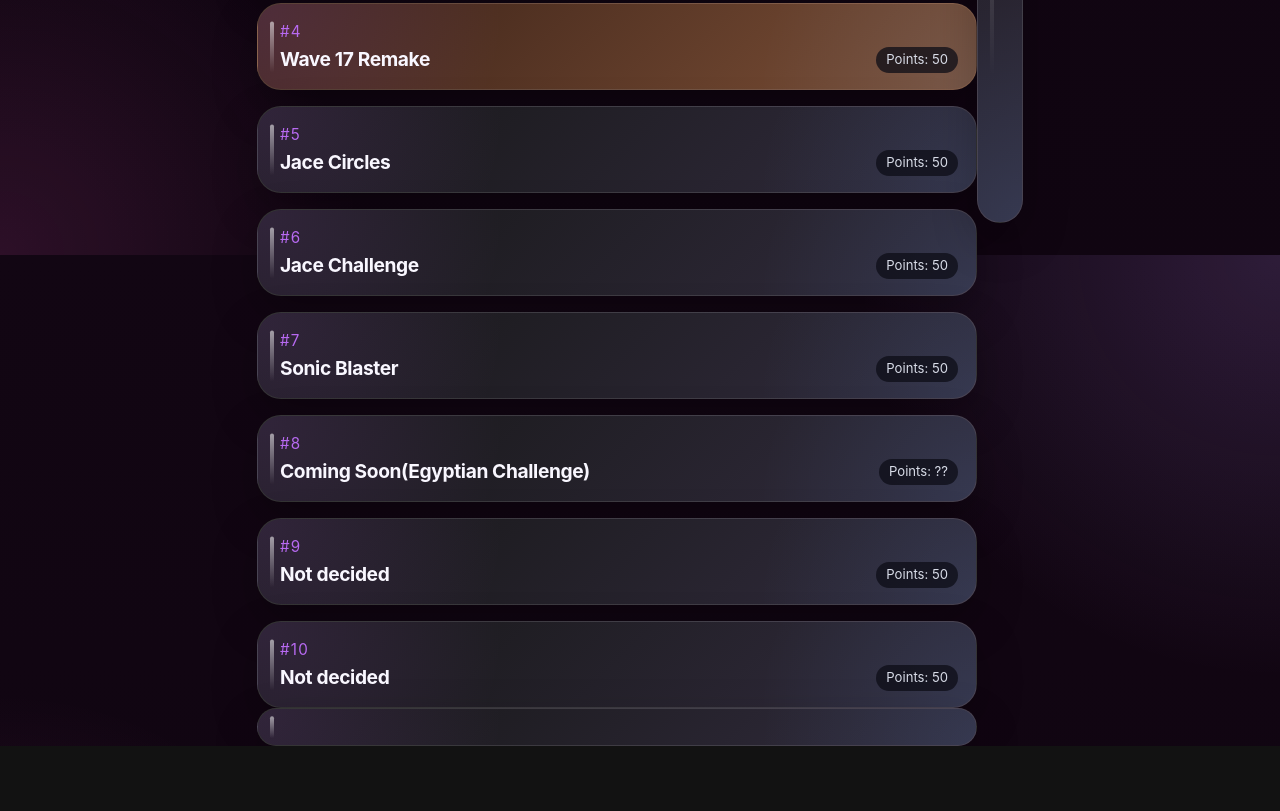
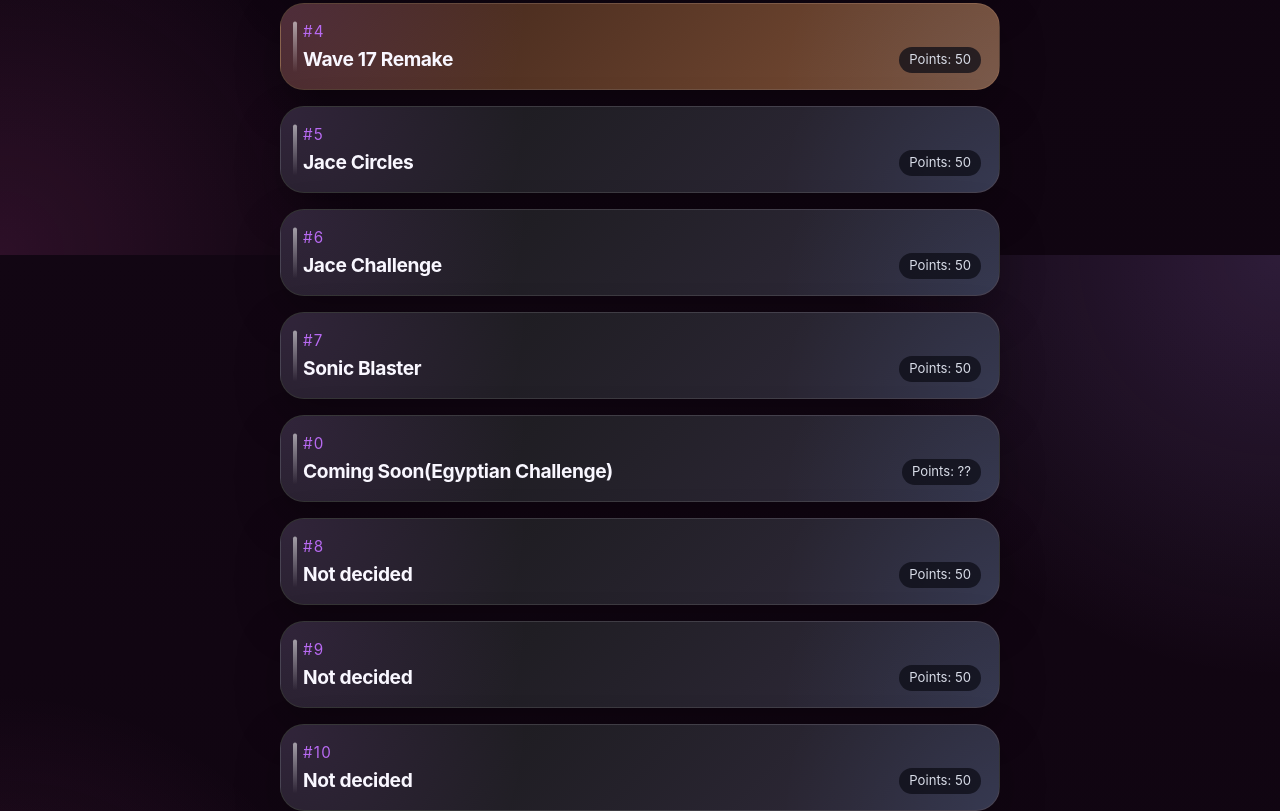
Before and after one commit to JeremiahGironGD/FFLL, a plain HTML site: page index.html in a window 1280 px wide. Shown: the part 545-1356 px from the top of the page. Before the commit the page ends 1291 px from the top, so only its background shows below. Drawn offline with Linux system fonts and the light colour scheme.

Commit message:
Fixed bug and made the list make more sense

```diff
--- a/index.html
+++ b/index.html
@@ -239,9 +239,14 @@
                 <span class="points-label">Points: 50</span>
             </a>
                         <a id="" class="level-card dark" href="egyptionchallenge.html">
-                <span class="label">#8</span>
+                <span class="label">#0</span>
                 <span class="title">Coming Soon(Egyptian Challenge)</span>
                 <span class="points-label">Points: ??</span>
+            </a>
+                        <a id="" class="level-card dark" href="javascript:void()">
+                <span class="label">#8</span>
+                <span class="title"> Not decided</span>
+                <span class="points-label">Points: 50</span>
             </a>
                         <a id="" class="level-card dark" href="javascript:void()">
                 <span class="label">#9</span>
@@ -252,6 +257,7 @@
                 <span class="label">#10</span>
                 <span class="title"> Not decided</span>
                 <span class="points-label">Points: 50</span>
+            </a>
         </div>
     </main>
 </body>
```
